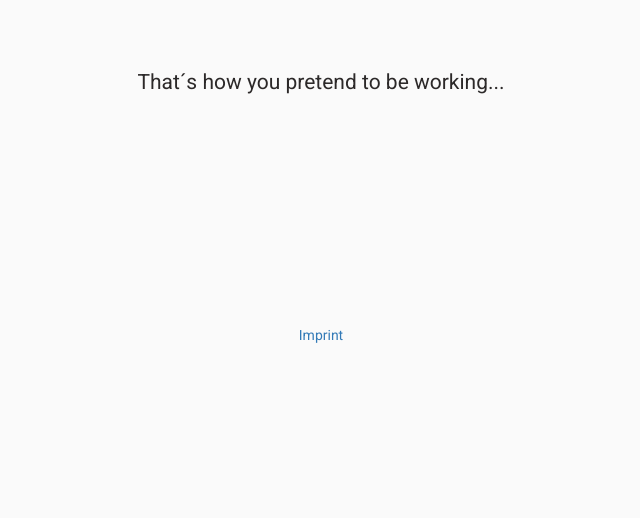
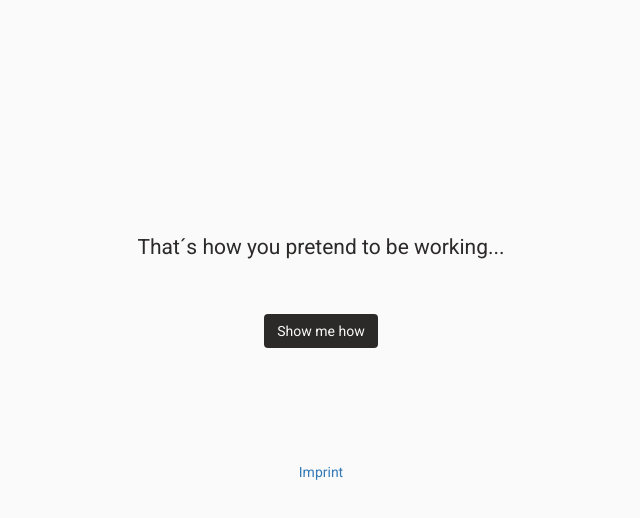
Before and after one commit to lorey/pretendtobeworking.com, a plain HTML site: page index.html in a window 1280 px wide. Shown: the whole page, without its empty margins (319-959 px from the left). Drawn offline with nearby package versions, Linux system fonts and the light colour scheme.

Commit message:
Schnittstellen sind da.

```diff
--- a/frontend.js
+++ b/frontend.js
@@ -1,6 +1,27 @@
 
 		jQuery(document).ready(function() {
 
+
+		// Call this to change the task text
+		function changeTaskText(text){
+			$('#taskText').text(text);
+		}
+
+		// Call this the first time the user clicks the button.
+		function firstTaskIsBeingCalled(){
+
+		}
+
+		// Always call this when a next Task is being called. We might want animations etc
+		function nextTaskIsBeingCalled(){
+
+
+		}
+
+		$('#buttonStartNext').click(function(){
+
+
+		});
 
 		function setCookie(cname, cvalue, exdays) {
 			var d = new Date();
--- a/index.html
+++ b/index.html
@@ -52,11 +52,18 @@
 		<div class="container">
 			<div class="containerTop">
 				<div class="centerHorizontal textColorDarkGrey">
-					That´s how you pretend to be working...
+
 				</div>
 			</div>
 			<div class="containerMiddle">
-
+				<div class="centerHorizontal textColorDarkGrey">
+					<!-- All Tasks go in here -->
+						<div class="containerTextTask">
+							<span id="taskText">That´s how you pretend to be working...</span>
+						</div>
+					<!-- Button starts Routine. Then switches to Next Button. -->
+					<button class="btn buttonDarkGrey" id="buttonStartNext">Show me how</button>
+				</div>
 			</div>
 			<div class="containerBottom">
 				<div class="centerHorizontal">
--- a/styles_pretendtobeworking.css
+++ b/styles_pretendtobeworking.css
@@ -15,12 +15,34 @@ body{
 	width: 100%;
 	height: 60%;
 	padding: 5%;
+	font-size: 150%;
 }
 
 .containerBottom{
 	width: 100%;
 	height: 10%;
 	padding: 5%;
+}
+
+.containerTextTask{
+	padding: 5%;
+}
+
+.buttonDarkGrey{
+	color: #FAFAFA !important;
+	background-color: #2c2929 !important;
+	border: 1px solid #2c2929;
+	-webkit-transition: all 0.7s ease; /* Safari and Chrome */
+	-moz-transition: all 0.7s ease; /* Firefox */
+	-ms-transition: all 0.7s ease; /* IE 9 */
+	-o-transition: all 0.7s ease; /* Opera */
+	transition: all 0.7s ease;
+}
+
+.buttonDarkGrey:hover{
+	color: #2c2929 !important;
+	background-color: #FAFAFA !important;
+	border: 1px solid #2c2929;
 }
 
 .textColorBlack{
```
